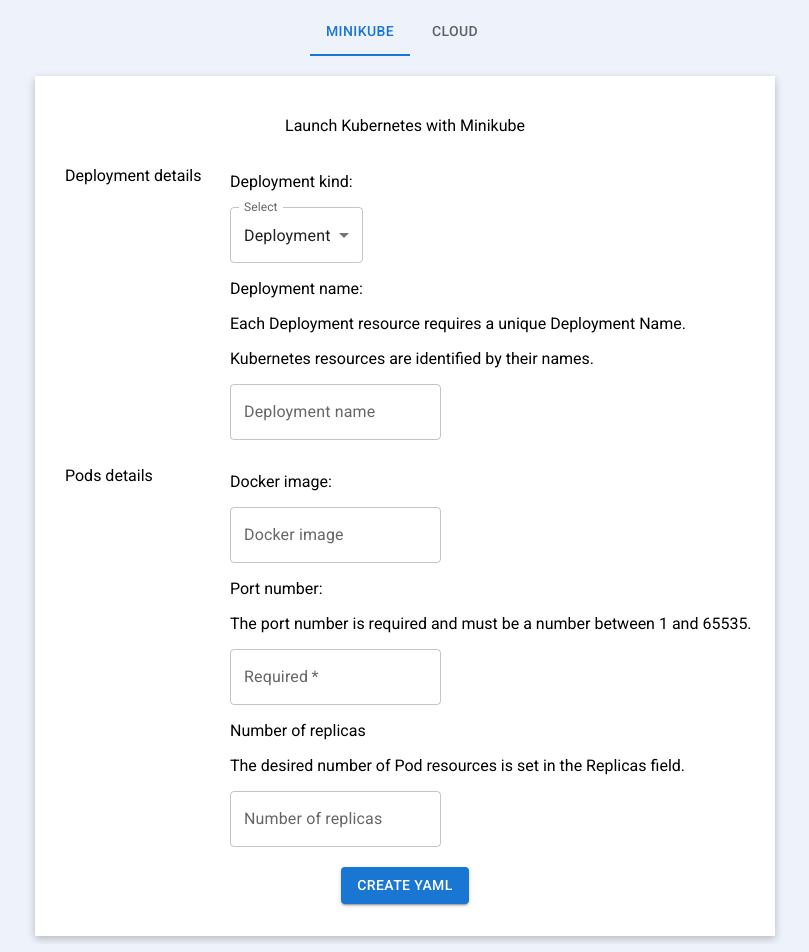
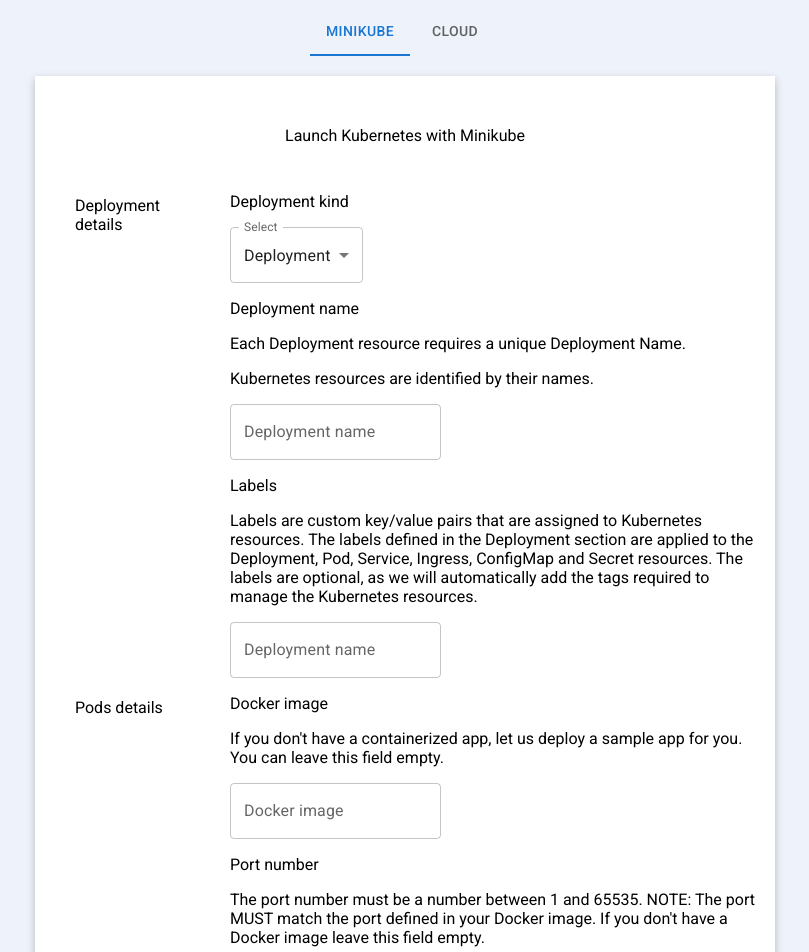
Before and after one commit to oslabs-beta/InKubator, a React app: page / in a window 1280 px wide. Shown: the top 952 px of the page, without its empty margins (235-1044 px from the left). Built offline with nearby package versions, Linux system fonts and the light colour scheme.

Commit message:
Completed frontend 1.0

```diff
--- a/client/components/Form.jsx
+++ b/client/components/Form.jsx
@@ -20,23 +20,20 @@ const deploymentKinds = [
 const Form = () => {
     const [deploymentName, setDeploymentName] = useState('');
     const [numReplicas, setNumReplicas] = useState(1);
-    const [clusterLabel, setClusterLabel] = useState('hello-node');
+    const [clusterLabel, setClusterLabel] = useState('test-label');
     const [dockerImage, setDockerImage] = useState('registry.k8s.io/e2e-test-images/agnhost:2.39');
     const [containerPort, setContainerPort] = useState(8080);
 
-
-    //handleInputChange collects user input from form fields
     const handleInputChange = (e, setter, isNum = false) => {
         if (isNum) {
             setter(parseInt(e.target.value));
-            console.log(e.target.value);
+            console.log(typeof e.target.value);
         } else {
         setter(e.target.value);
         console.log(e.target.value);
         }
     };
 
-    //handlePostYaml POSTs user input to YAML file
     const handlePostYaml = async (e) => {
         e.preventDefault();
 
@@ -69,8 +66,8 @@ const Form = () => {
 
         try {
             const deployYaml = await fetch('api/deploy')
-            const resDeploy = deployYaml.json();
-            console.log(resDeploy);
+            const resDeploy = await deployYaml.json();
+            console.log('DEPLOY RESULTS', resDeploy);
         } catch(err) {
             console.log(`ERROR: ${err}`);
         }
@@ -98,7 +95,7 @@ const Form = () => {
         </div>
 
         <div class="form-div2">
-          <p>Deployment kind: </p>
+          <p>Deployment kind</p>
           <TextField id="outlined-select-deployment-kind" select label="Select" defaultValue="Deployment">
             {deploymentKinds.map((option) => (
                 <MenuItem key={option.value} value={option.value}>
@@ -107,22 +104,26 @@ const Form = () => {
             ))}
           </TextField>
 
-          <p>Deployment name:</p>
+          <p>Deployment name</p>
           <p>Each Deployment resource requires a unique Deployment Name.</p>
           <p>Kubernetes resources are identified by their names.</p>
           <TextField id="deploymentName" label="Deployment name" variant="outlined" onChange={(e) => handleInputChange(e, setDeploymentName)}/>
 
-          <p></p>
+          <p>Labels</p>
+          <p>Labels are custom key/value pairs that are assigned to Kubernetes resources. The labels defined in the Deployment section are applied to the Deployment, Pod, Service, Ingress, ConfigMap and Secret resources.
+            The labels are optional, as we will automatically add the tags required to manage the Kubernetes resources.</p>
+          <TextField id="deploymentName" label="Deployment name" variant="outlined" onChange={(e) => handleInputChange(e, setClusterLabel)}/>
         </div>
 
         <div id="form-div3" class="form-section-header">Pods details</div>
 
         <div class="form-div4">
-          <p>Docker image: </p>
+          <p>Docker image</p>
+          <p>If you don't have a containerized app, let us deploy a sample app for you. You can leave this field empty.</p>
           <TextField id="dockerImage" label="Docker image" variant="outlined" onChange={(e) => handleInputChange(e, setDockerImage)}/>
 
-          <p>Port number:</p>
-          <p>The port number is required and must be a number between 1 and 65535.</p>
+          <p>Port number</p>
+          <p>The port number must be a number between 1 and 65535. NOTE: The port MUST match the port defined in your Docker image. If you don't have a Docker image leave this field empty.</p>
           <TextField
             required
             id="containerPort"
@@ -140,7 +141,9 @@ const Form = () => {
 
         {/* FOOTER */}
         <div class="form-footer">
-          <Button id="btnMinikube" variant="contained" onClick={(e) => {handlePostYaml(e)}}>Create YAML</Button>
+          <Button id="yaml-button" variant="outlined" onClick={(e) => {handlePostYaml(e)}}>Generate YAML</Button>
+          <Button id="deploy-button" variant="contained" onClick={(e) => {handleDeploy(e)}}>Deploy</Button>
+          <Button id="expose-button" variant="outlined" onClick={(e) => {handleExpose(e)}}>Expose</Button>
         </div>
       </div>
     )
--- a/client/styles.css
+++ b/client/styles.css
@@ -12,7 +12,7 @@ body {
     justify-content: center;
     margin: 70px;
     padding: 50px;
-    max-width: 1000px;
+    max-width: 700;
     min-width: 700px;
     background-color: white;
     box-shadow: rgba(0, 0, 0, 0.24) 0px 3px 8px;
@@ -45,8 +45,8 @@ body {
     /* LAYOUT */
     padding: 20px;
     margin-top: 20px;
-    min-width: 700px;
-    max-width: 1000px;
+    min-width: 500px;
+    max-width: 700px;
     /* PRETTY COLOR THINGS */
     background-color: white;
     box-shadow: rgba(0, 0, 0, 0.24) 0px 3px 8px;
@@ -57,11 +57,12 @@ body {
     margin-top: 20px;
     margin-bottom: 10px;
     height: 30px;
+    padding: 10px;
     justify-self: center;
 }
 
 .form-section-header {
-    padding: 10px;
+    padding: 20px;
 }
 
 /* FORM SECTION HEADERS BY ID */
@@ -69,7 +70,7 @@ body {
 #form-div3 { grid-area: form-div3; }
 
 /* FORM QUESTION SECTIONS BY ID */
-.form-div2 { grid-area: form-div2; border: bl;}
+.form-div2 { grid-area: form-div2; }
 .form-div4 { grid-area: form-div4; }
 
 .form-footer {
@@ -92,8 +93,3 @@ body {
     background-color: white;
     box-shadow: rgba(0, 0, 0, 0.24) 0px 3px 8px;
 }
-
-#form-header1 { grid-area: form-header1; }
-#form-header2 { grid-area: form-header2; }
-#form-questions1 { grid-area: form-questions1; }
-#form-questions2 { grid-area: form-questions2; }
```
Also changed, not shown: deployment.yaml (+7 -7 lines).
